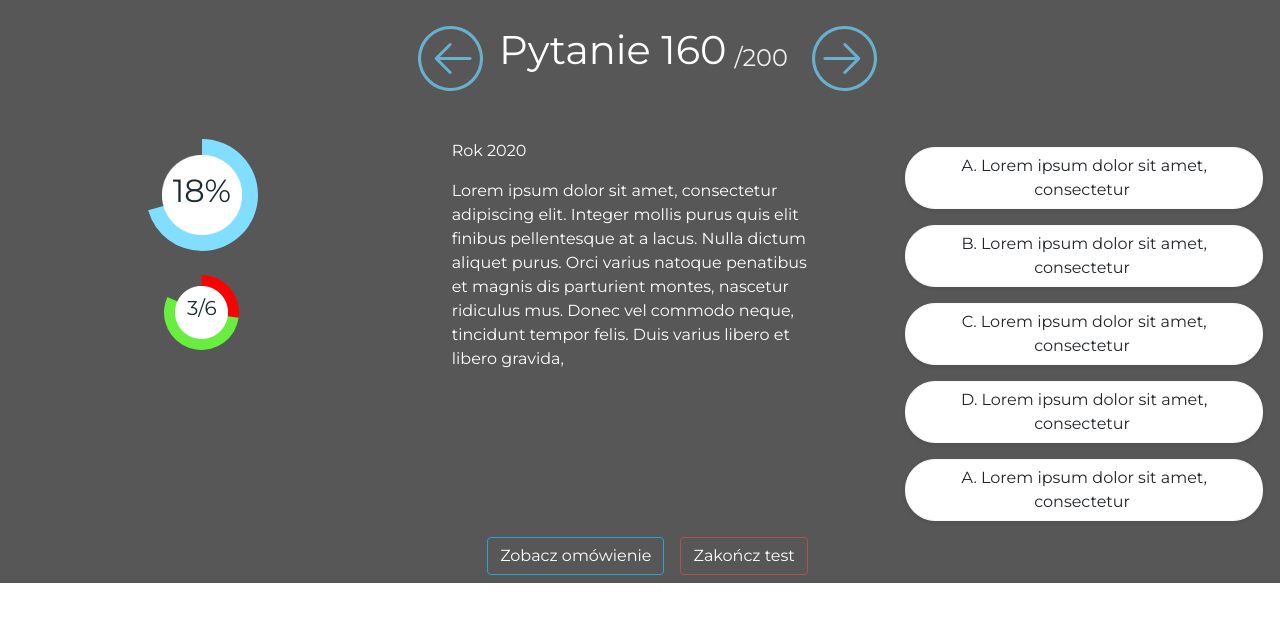
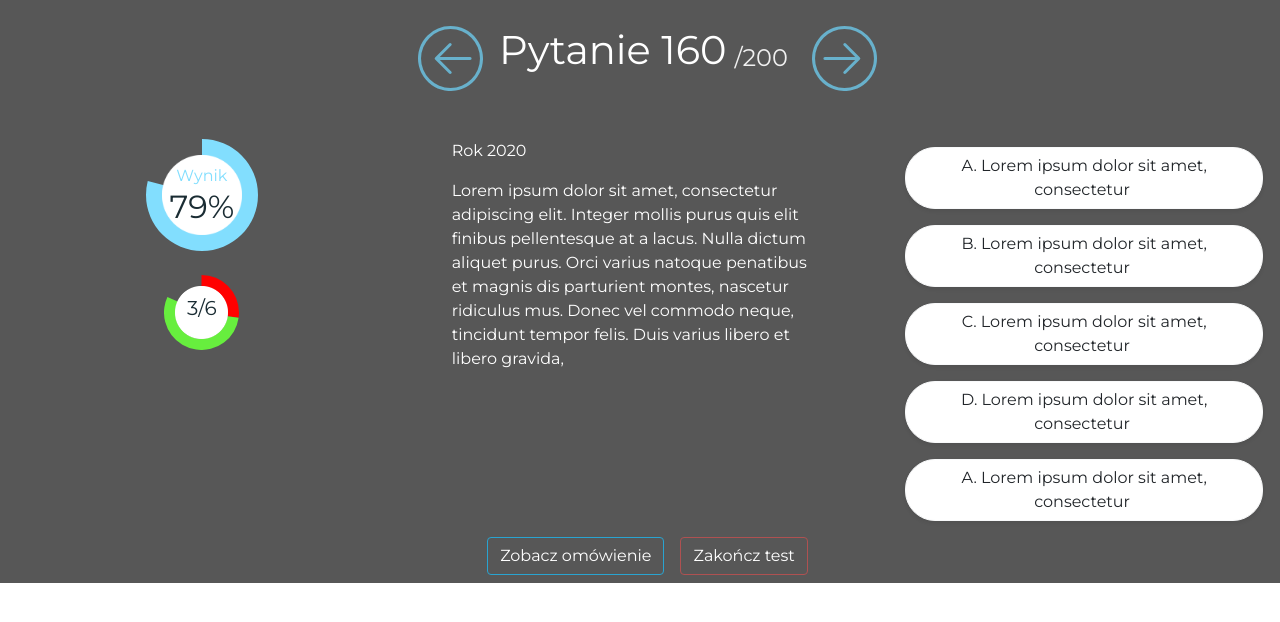
Before and after one commit to wojcikiga/leknaldek, a plain HTML site: page pytanie.html in a window 1280 px wide. Shown: the part 122-744 px from the top of the page. Drawn offline with nearby package versions, Linux system fonts and the light colour scheme.

Commit message:
Dodałem napis :)

```diff
--- a/assets/js/pytanie.js
+++ b/assets/js/pytanie.js
@@ -3,7 +3,7 @@
 	data: {
 		datasets: [{
 			data: [
-				12, 5
+				79, 21
 			],
 			backgroundColor: [
 				'#82DEFE',
--- a/pytanie.html
+++ b/pytanie.html
@@ -47,8 +47,9 @@
                                 <canvas id="result_chart"></canvas>
                             </div>
                             <div>
-                                <div class="fixed-start d-flex justify-content-center align-items-center h-100 w-100">
-                                    <p class="h2">18%</p>
+                                <div class="fixed-start mt-1 d-flex flex-column justify-content-center align-items-center h-100 w-100">
+                                    <p style="color: #82DEFE;">Wynik</p>
+                                    <p class="h2 mt-n3">79%</p>
                                 </div>
                             </div>
                         </div>
```
